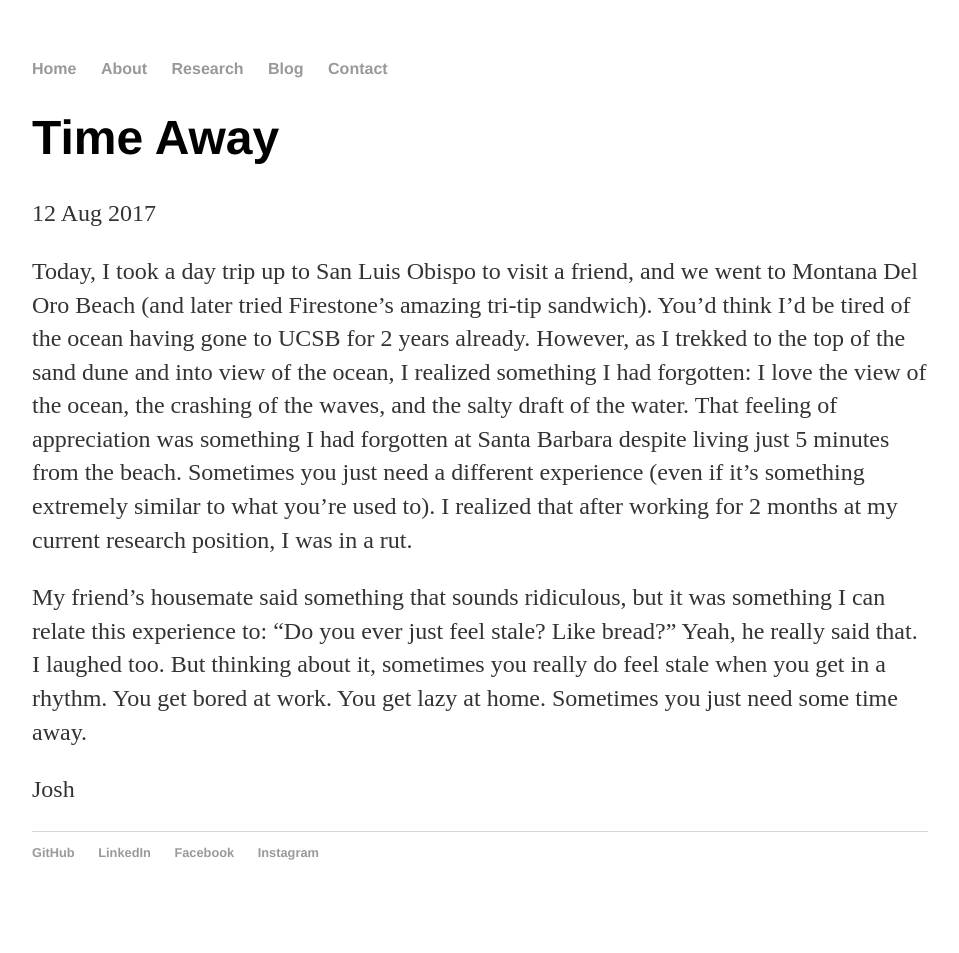
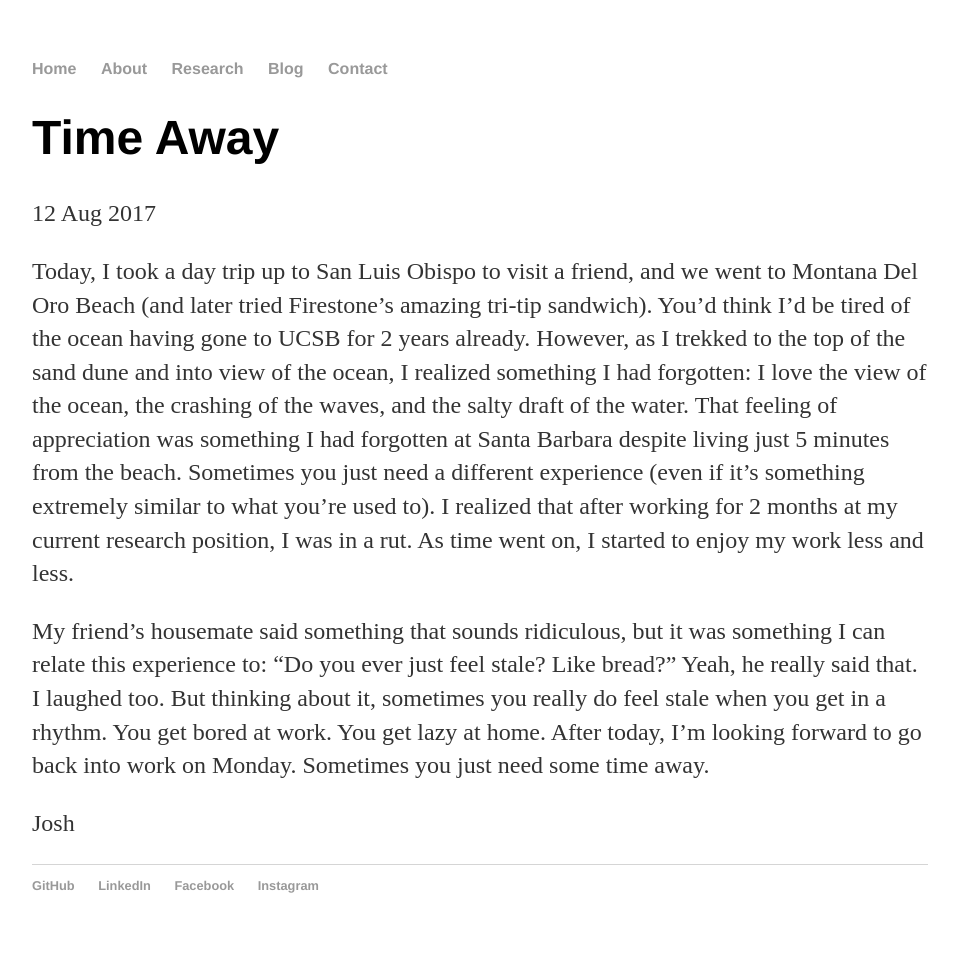
Before and after one commit to 1996leejoshua/1996leejoshua.github.io, a Jekyll site: the page built from _posts/2017-08-12-Time-Away.md, in a window 1280 px wide. Shown: the whole page, without its empty margins (160-1119 px from the left). Built offline with Jekyll 4.4.1, drawn with Linux system fonts in a browser that asks for light colours; before the commit the page ends 920 px from its top, so only the background shows below that.

Commit message:
Update 2017-08-12-Time-Away.md

```diff
--- a/_posts/2017-08-12-Time-Away.md
+++ b/_posts/2017-08-12-Time-Away.md
@@ -4,8 +4,8 @@ title: "Time Away"
 date: 2017-08-12
 ---
 
-Today, I took a day trip up to San Luis Obispo to visit a friend, and we went to Montana Del Oro Beach (and later tried Firestone's amazing tri-tip sandwich). You'd think I'd be tired of the ocean having gone to UCSB for 2 years already. However, as I trekked to the top of the sand dune and into view of the ocean, I realized something I had forgotten: I love the view of the ocean, the crashing of the waves, and the salty draft of the water. That feeling of appreciation was something I had forgotten at Santa Barbara despite living just 5 minutes from the beach. Sometimes you just need a different experience (even if it's something extremely similar to what you're used to). I realized that after working for 2 months at my current research position, I was in a rut.
+Today, I took a day trip up to San Luis Obispo to visit a friend, and we went to Montana Del Oro Beach (and later tried Firestone's amazing tri-tip sandwich). You'd think I'd be tired of the ocean having gone to UCSB for 2 years already. However, as I trekked to the top of the sand dune and into view of the ocean, I realized something I had forgotten: I love the view of the ocean, the crashing of the waves, and the salty draft of the water. That feeling of appreciation was something I had forgotten at Santa Barbara despite living just 5 minutes from the beach. Sometimes you just need a different experience (even if it's something extremely similar to what you're used to). I realized that after working for 2 months at my current research position, I was in a rut. As time went on, I started to enjoy my work less and less.
 
-My friend's housemate said something that sounds ridiculous, but it was something I can relate this experience to: "Do you ever just feel stale? Like bread?" Yeah, he really said that. I laughed too. But thinking about it, sometimes you really do feel stale when you get in a rhythm. You get bored at work. You get lazy at home. Sometimes you just need some time away.
+My friend's housemate said something that sounds ridiculous, but it was something I can relate this experience to: "Do you ever just feel stale? Like bread?" Yeah, he really said that. I laughed too. But thinking about it, sometimes you really do feel stale when you get in a rhythm. You get bored at work. You get lazy at home. After today, I'm looking forward to go back into work on Monday. Sometimes you just need some time away.
 
 Josh
```
